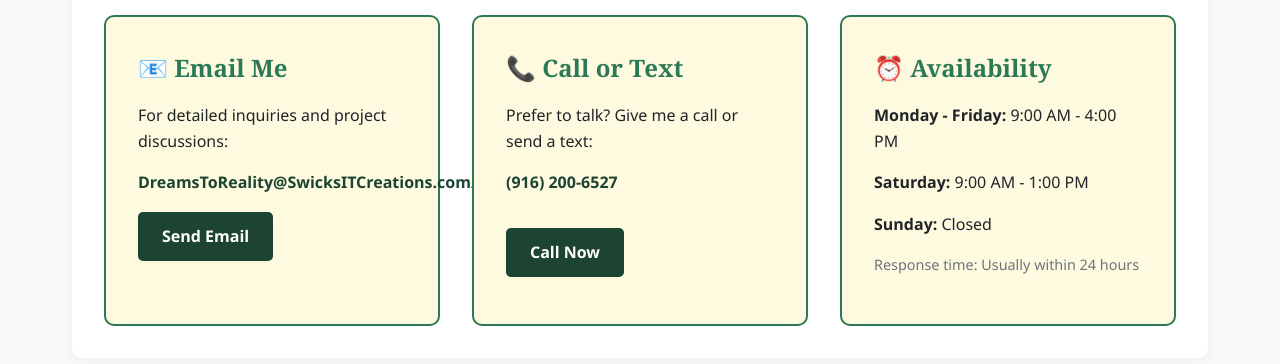
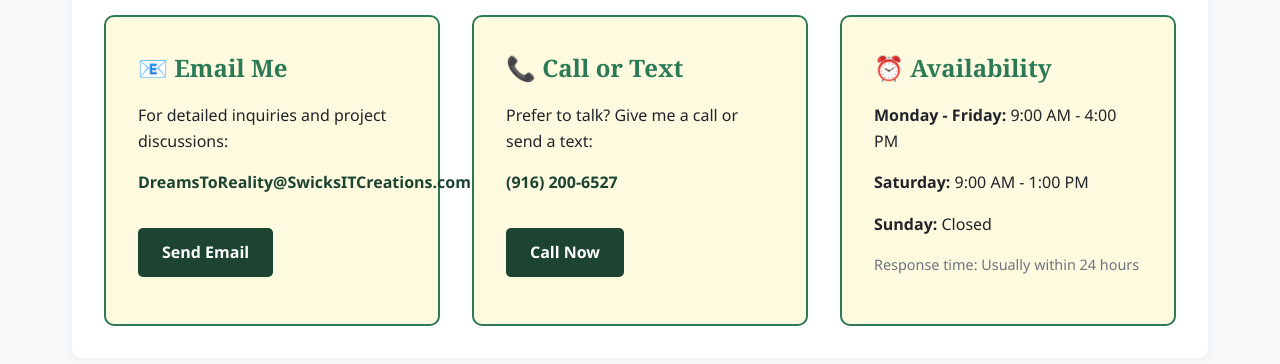
Before and after one commit to BSwick-ult/Swicks.IT.creations, a plain HTML site: page contact.html in a window 1280 px wide. Shown: the part 620-984 px from the top of the page. Drawn offline with Linux system fonts and the light colour scheme.

Commit message:
Fix email paragraph closing tag in contact.html

```diff
--- a/contact.html
+++ b/contact.html
@@ -57,7 +57,7 @@
                 <div class="service-card">
                     <h3>📧 Email Me</h3>
                     <p>For detailed inquiries and project discussions:</p>
-                    <p style="font-weight: bold; color: var(--primary-green); margin-top: var(--spacing-sm);">DreamsToReality@SwicksITCreations.com/p>
+                    <p style="font-weight: bold; color: var(--primary-green); margin-top: var(--spacing-sm);">DreamsToReality@SwicksITCreations.com</p>
                     <a href="mailto:DreamsToReality@SwicksITCreations.com" class="btn btn-primary" style="margin-top: var(--spacing-sm);">Send Email</a>
                 </div>
 
```
